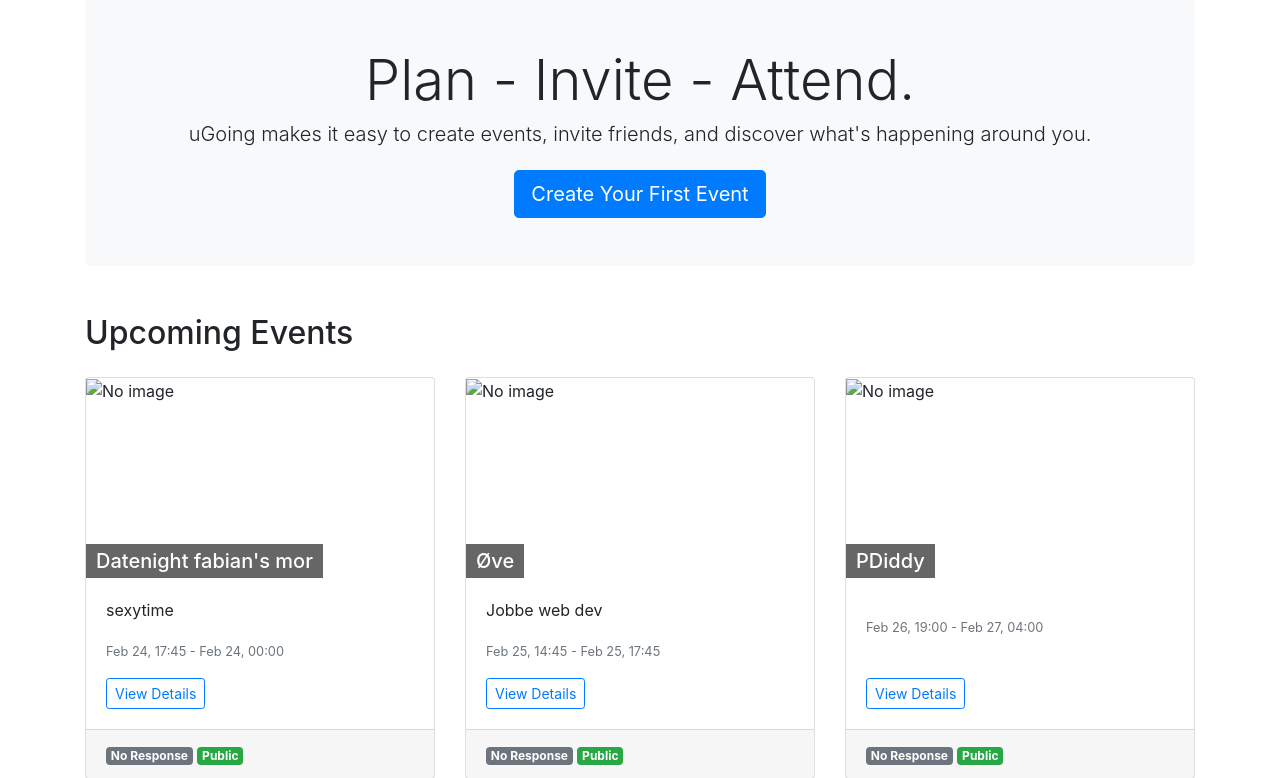
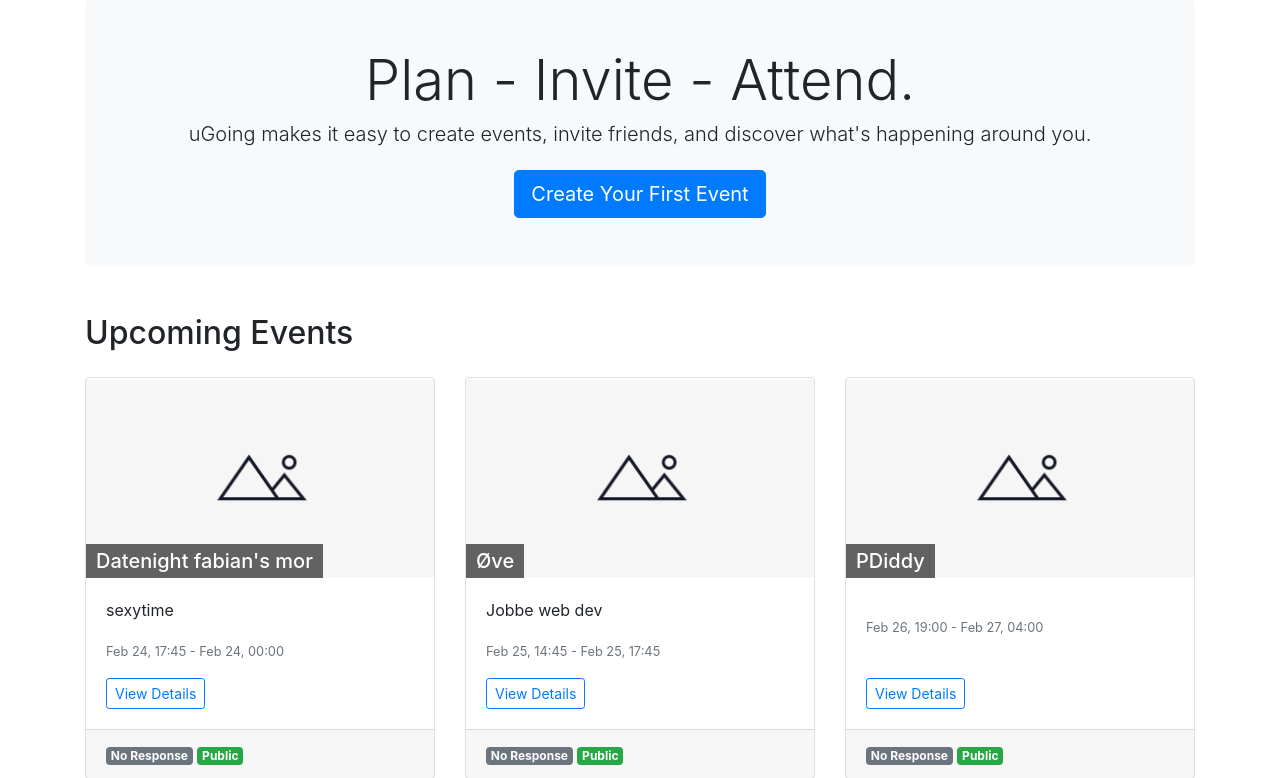
Before and after one commit to Fru1tt/ArrangementApp, a Django app: page / in a window 1280 px wide. Shown: the part 81-859 px from the top of the page. Run offline with Django 5.2, Linux system fonts and the light colour scheme; a user stored in the database is signed in; data comes from the database, SQL or seed files in the repository; data that the repository does not hold is empty; some libraries are stand-ins or nearby versions.

Commit message:
Added static event default picture

```diff
--- a/ProjectX/ETA/templates/ETA/home.html
+++ b/ProjectX/ETA/templates/ETA/home.html
@@ -27,7 +27,7 @@
           {% if event.image %}
             <img src="{{ event.image.url }}" class="event-image" alt="{{ event.title }}">
           {% else %}
-            <img src="https://via.placeholder.com/600x600?text=No+Image" class="event-image" alt="No image">
+            <img src="{% static 'images/static-event.png'%}" class="event-image" alt="No image">
           {% endif %}
           <h5 class="event-title-overlay">{{ event.title }}</h5>
         </div>
```
Also changed, not shown: ProjectX/static/images/static-event.png (added).
